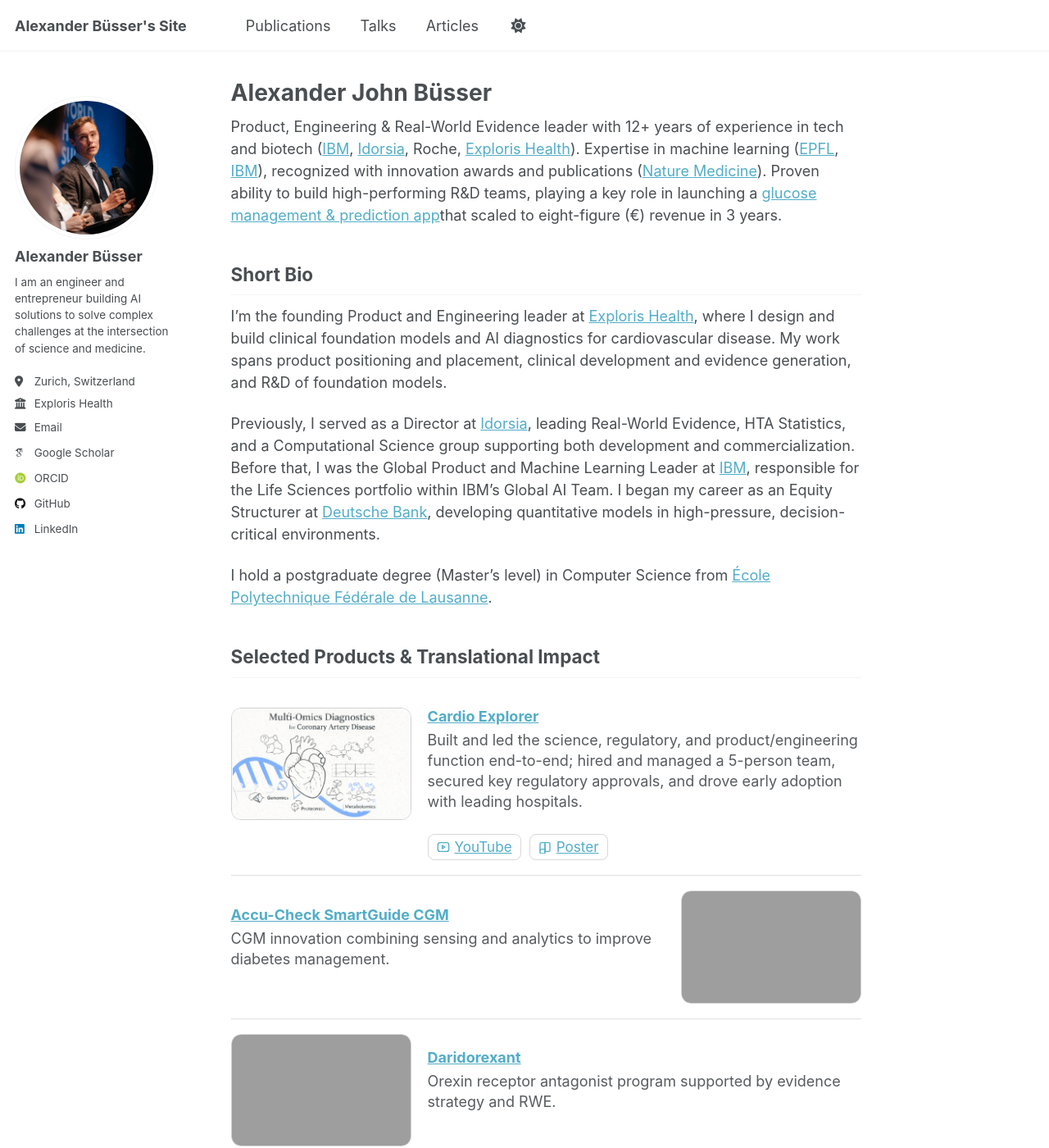
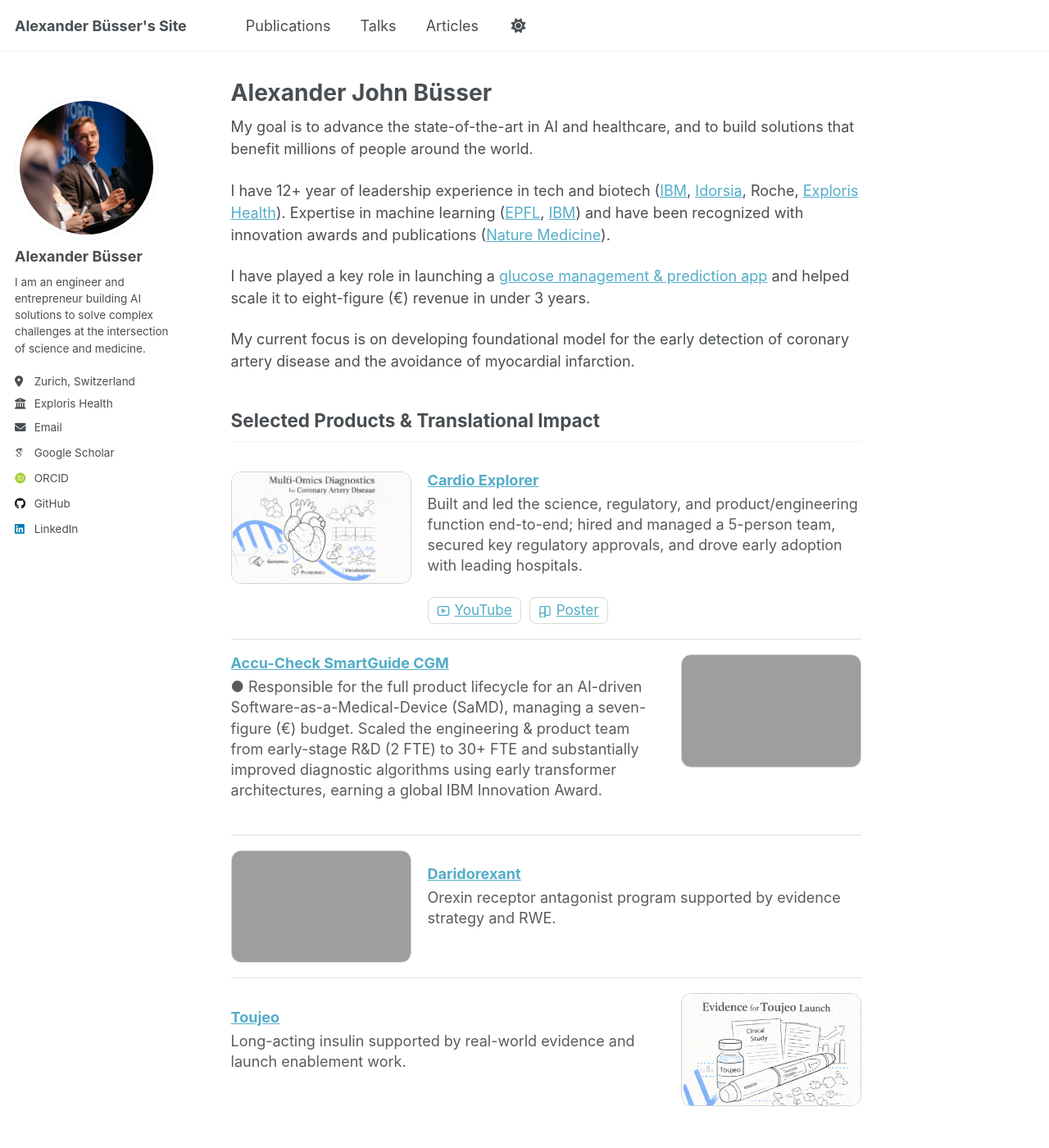
Before and after one commit to albu89/ajb, a Jekyll site: the page built from _pages/about.md, in a window 1280 px wide and 1400 px high. Shown: the whole window at 82% size. Built offline with Jekyll 4.4.1, drawn with Linux system fonts in a browser that asks for light colours; some web fonts are replaced; a script that is not in the unit is left out; some of the changed text lies outside the part shown; grey boxes are pictures that could not be loaded.

Commit message:
Add vision article and refresh about page copy.
Publish the multi-pathway medicine / HealthTech article with vision diagram, and update about page intro and product descriptions.

Co-authored-by: Cursor <cursoragent@cursor.com>

```diff
--- a/_pages/about.md
+++ b/_pages/about.md
@@ -7,16 +7,16 @@ redirect_from:
   - /about.html
 ---
 
-Product, Engineering & Real-World Evidence leader with 12+ years of experience in tech and biotech ([IBM](https://www.ibm.com), [Idorsia](https://www.idorsia.com), Roche, [Exploris Health](https://www.explorishealth.com/)). Expertise in machine learning ([EPFL](https://www.epfl.ch/en/), [IBM](https://www.ibm.com)), recognized with innovation awards and publications ([Nature Medicine](https://www.nature.com/nm/)). Proven ability to build high-performing R&D teams, playing a key role in launching a [glucose management & prediction app](https://www.accu-chek.ch/fachkraefte/smartguide)that scaled to eight-figure (€) revenue in 3 years.
+My goal is to advance the state-of-the-art in AI and healthcare, and to build solutions that benefit millions of people around the world.
+
+I have 12+ year of leadership experience in tech and biotech ([IBM](https://www.ibm.com), [Idorsia](https://www.idorsia.com), Roche, [Exploris Health](https://www.explorishealth.com/)). Expertise in machine learning ([EPFL](https://www.epfl.ch/en/), [IBM](https://www.ibm.com)) and have been recognized with innovation awards and publications ([Nature Medicine](https://www.nature.com/nm/)).
 
 
-## Short Bio
+I have played a key role in launching a [glucose management & prediction app](https://www.accu-chek.ch/fachkraefte/smartguide) and helped scale it to eight-figure (€) revenue in under 3 years.
 
-I’m the founding Product and Engineering leader at [Exploris Health](https://www.explorishealth.com/), where I design and build clinical foundation models and AI diagnostics for cardiovascular disease. My work spans product positioning and placement, clinical development and evidence generation, and R&D of foundation models.
+My current focus is on developing foundational model for the early detection of coronary artery disease and the avoidance of myocardial infarction.
 
-Previously, I served as a Director at [Idorsia](https://www.idorsia.com), leading Real-World Evidence, HTA Statistics, and a Computational Science group supporting both development and commercialization. Before that, I was the Global Product and Machine Learning Leader at [IBM](https://www.ibm.com), responsible for the Life Sciences portfolio within IBM’s Global AI Team. I began my career as an Equity Structurer at [Deutsche Bank](https://www.db.com), developing quantitative models in high-pressure, decision-critical environments.
 
-I hold a postgraduate degree (Master’s level) in Computer Science from [École Polytechnique Fédérale de Lausanne](https://www.epfl.ch/en/).
 
 
 ## Selected Products & Translational Impact
@@ -159,7 +159,7 @@ I hold a postgraduate degree (Master’s level) in Computer Science from [École
     </a>
     <div class="product-body">
       <h3><a href="https://www.accu-chek.ch/fachkraefte/smartguide" target="_blank" rel="noopener">Accu-Check SmartGuide CGM</a></h3>
-      <p class="product-one-liner">CGM innovation combining sensing and analytics to improve diabetes management.</p>
+      <p class="product-one-liner">●	Responsible for the full product lifecycle for an AI-driven Software-as-a-Medical-Device (SaMD), managing a seven-figure (€) budget. Scaled the engineering & product team from early-stage R&D (2 FTE) to 30+ FTE and substantially improved diagnostic algorithms using early transformer architectures, earning a global IBM Innovation Award. </p>
     </div>
   </article>
 
```
Also changed, not shown: other parts of _pages/about.md (+1 -2 lines), _articles/2026-05-25-vision_cardio_explorer.md (added, +21 -0 lines), images/vision.png (added).
